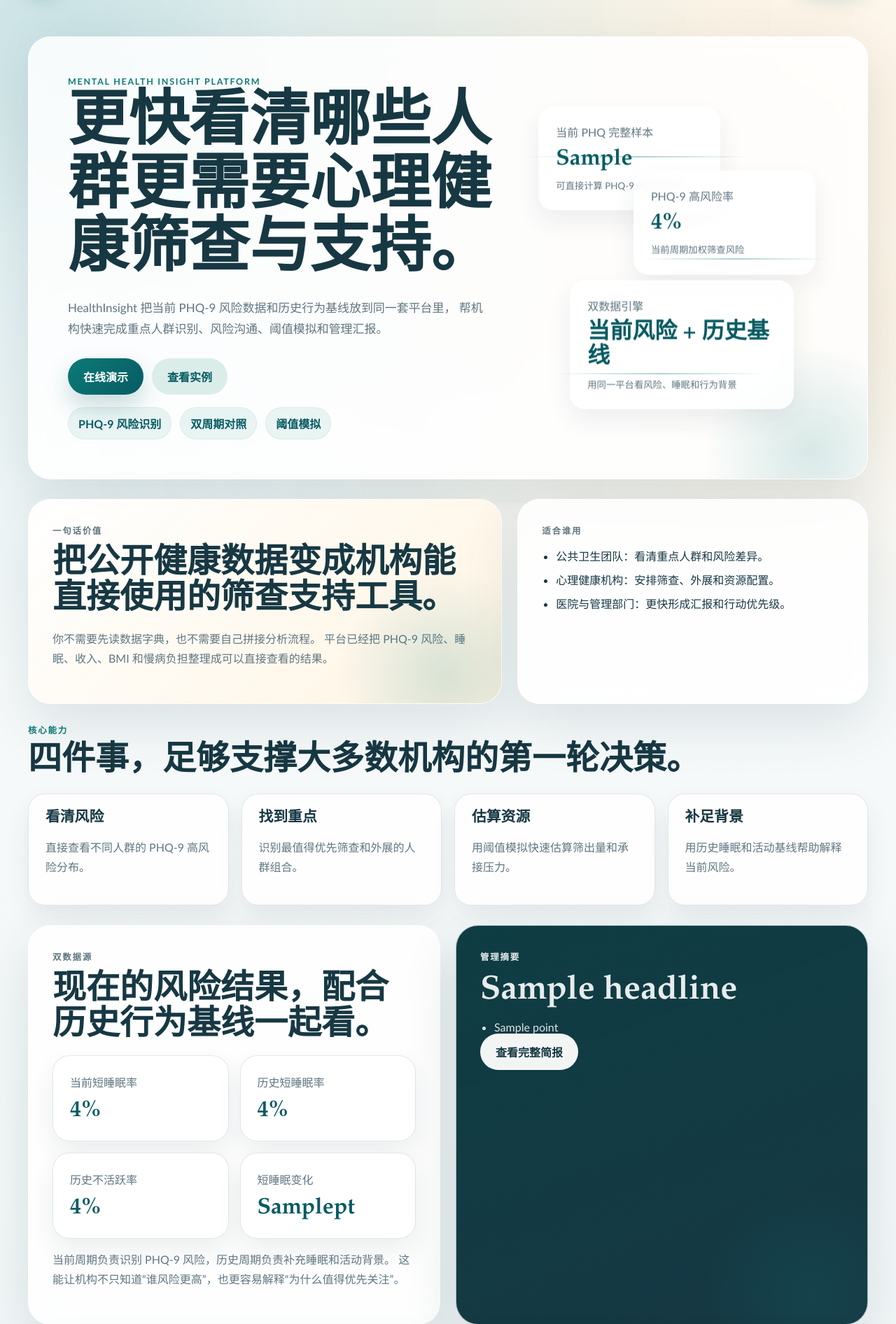
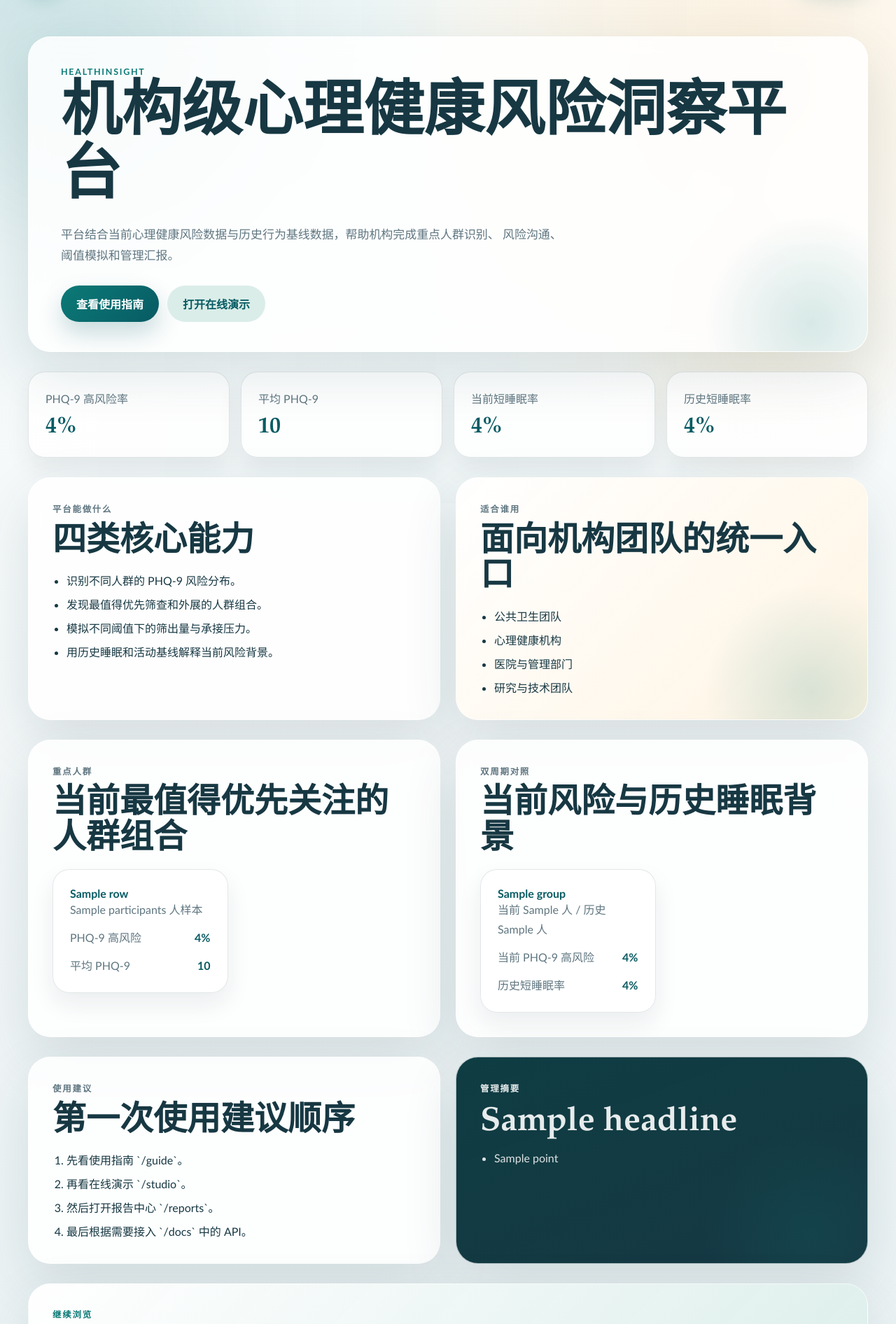
Before and after one commit to Cherry-Jam1010/HealthInsight, a FastAPI app: template app/templates/index.html in a window 1280 px wide. Shown: the part 81-1973 px from the top of the page at 70% size. Run offline with FastAPI, Linux system fonts and the light colour scheme; the template is opened without the code that fills it: most values are stand-ins (such as "Sample title", 1, 10 or a date in 2020).

Commit message:
Simplify homepage template for HF compatibility

```diff
--- a/app/templates/index.html
+++ b/app/templates/index.html
@@ -1,171 +1,70 @@
 {% extends "base.html" %}
 
-{% block title %}HealthInsight | 机构级心理健康洞察平台{% endblock %}
+{% block title %}HealthInsight | 首页{% endblock %}
 
 {% block content %}
-<section class="hero hero-home section-shell">
-  <div class="hero-copy">
-    <p class="eyebrow">Mental Health Insight Platform</p>
-    <h1>更快看清哪些人群更需要心理健康筛查与支持。</h1>
-    <p class="hero-lead">
-      HealthInsight 把当前 PHQ-9 风险数据和历史行为基线放到同一套平台里，
-      帮机构快速完成重点人群识别、风险沟通、阈值模拟和管理汇报。
-    </p>
-    <div class="hero-actions">
-      <a class="button button-primary" href="/studio">在线演示</a>
-      <a class="button button-secondary" href="/examples">查看实例</a>
-    </div>
-    <div class="hero-badges">
-      <span>PHQ-9 风险识别</span>
-      <span>双周期对照</span>
-      <span>阈值模拟</span>
-    </div>
-  </div>
-  <div class="hero-visual">
-    <article class="glass-card stat-card float-a">
-      <span>当前 PHQ 完整样本</span>
-      <strong>{{ summary.sample.phq_complete_rows }}</strong>
-      <small>可直接计算 PHQ-9 的成人样本</small>
-    </article>
-    <article class="glass-card stat-card float-b">
-      <span>PHQ-9 高风险率</span>
-      <strong>{{ summary.mental_health_signals.phq_high_risk_rate_pct }}%</strong>
-      <small>当前周期加权筛查风险</small>
-    </article>
-    <article class="glass-card stat-card wide-card">
-      <span>双数据引擎</span>
-      <strong>当前风险 + 历史基线</strong>
-      <small>用同一平台看风险、睡眠和行为背景</small>
-    </article>
-    <div class="signal-lines">
-      <span></span>
-      <span></span>
-      <span></span>
-    </div>
+<section class="page-hero section-shell">
+  <p class="eyebrow">HealthInsight</p>
+  <h1>机构级心理健康风险洞察平台</h1>
+  <p class="hero-lead">
+    平台结合当前心理健康风险数据与历史行为基线数据，帮助机构完成重点人群识别、
+    风险沟通、阈值模拟和管理汇报。
+  </p>
+  <div class="hero-actions">
+    <a class="button button-primary" href="/guide">查看使用指南</a>
+    <a class="button button-secondary" href="/studio">打开在线演示</a>
   </div>
 </section>
 
-<section class="section-shell section-grid">
-  <article class="panel panel-accent reveal-on-scroll">
-    <p class="section-tag">一句话价值</p>
-    <h2>把公开健康数据变成机构能直接使用的筛查支持工具。</h2>
-    <p>
-      你不需要先读数据字典，也不需要自己拼接分析流程。
-      平台已经把 PHQ-9 风险、睡眠、收入、BMI 和慢病负担整理成可以直接查看的结果。
-    </p>
-  </article>
-  <article class="panel reveal-on-scroll">
-    <p class="section-tag">适合谁用</p>
-    <ul class="clean-list">
-      <li>公共卫生团队：看清重点人群和风险差异。</li>
-      <li>心理健康机构：安排筛查、外展和资源配置。</li>
-      <li>医院与管理部门：更快形成汇报和行动优先级。</li>
-    </ul>
-  </article>
-</section>
-
 <section class="section-shell">
-  <div class="section-heading">
-    <p class="section-tag">核心能力</p>
-    <h2>四件事，足够支撑大多数机构的第一轮决策。</h2>
-  </div>
-  <div class="feature-grid">
-    <article class="feature-card reveal-on-scroll">
-      <h3>看清风险</h3>
-      <p>直接查看不同人群的 PHQ-9 高风险分布。</p>
+  <div class="metric-board">
+    <article class="metric-tile reveal-on-scroll">
+      <span>PHQ-9 高风险率</span>
+      <strong>{{ summary.mental_health_signals.phq_high_risk_rate_pct }}%</strong>
     </article>
-    <article class="feature-card reveal-on-scroll">
-      <h3>找到重点</h3>
-      <p>识别最值得优先筛查和外展的人群组合。</p>
+    <article class="metric-tile reveal-on-scroll">
+      <span>平均 PHQ-9</span>
+      <strong>{{ summary.mental_health_signals.mean_phq9_score }}</strong>
     </article>
-    <article class="feature-card reveal-on-scroll">
-      <h3>估算资源</h3>
-      <p>用阈值模拟快速估算筛出量和承接压力。</p>
+    <article class="metric-tile reveal-on-scroll">
+      <span>当前短睡眠率</span>
+      <strong>{{ summary.shared_signals.current_short_sleep_rate_pct }}%</strong>
     </article>
-    <article class="feature-card reveal-on-scroll">
-      <h3>补足背景</h3>
-      <p>用历史睡眠和活动基线帮助解释当前风险。</p>
+    <article class="metric-tile reveal-on-scroll">
+      <span>历史短睡眠率</span>
+      <strong>{{ summary.shared_signals.legacy_short_sleep_rate_pct }}%</strong>
     </article>
   </div>
 </section>
 
 <section class="section-shell section-grid-two">
   <article class="panel reveal-on-scroll">
-    <p class="section-tag">双数据源</p>
-    <h2>现在的风险结果，配合历史行为基线一起看。</h2>
-    <div class="metric-board compact-metrics">
-      <article class="metric-tile">
-        <span>当前短睡眠率</span>
-        <strong>{{ summary.shared_signals.current_short_sleep_rate_pct }}%</strong>
-      </article>
-      <article class="metric-tile">
-        <span>历史短睡眠率</span>
-        <strong>{{ summary.shared_signals.legacy_short_sleep_rate_pct }}%</strong>
-      </article>
-      <article class="metric-tile">
-        <span>历史不活跃率</span>
-        <strong>{{ summary.baseline_behavior_signals.legacy_inactive_rate_pct }}%</strong>
-      </article>
-      <article class="metric-tile">
-        <span>短睡眠变化</span>
-        <strong>{{ summary.shared_signals.short_sleep_gap_pct_point }}pt</strong>
-      </article>
-    </div>
-    <p>
-      当前周期负责识别 PHQ-9 风险，历史周期负责补充睡眠和活动背景。
-      这能让机构不只知道“谁风险更高”，也更容易解释“为什么值得优先关注”。
-    </p>
+    <p class="section-tag">平台能做什么</p>
+    <h2>四类核心能力</h2>
+    <ul class="clean-list">
+      <li>识别不同人群的 PHQ-9 风险分布。</li>
+      <li>发现最值得优先筛查和外展的人群组合。</li>
+      <li>模拟不同阈值下的筛出量与承接压力。</li>
+      <li>用历史睡眠和活动基线解释当前风险背景。</li>
+    </ul>
   </article>
 
-  <article class="panel panel-dark reveal-on-scroll">
-    <p class="section-tag">管理摘要</p>
-    <h2>{{ manager_report.headline }}</h2>
-    <ul class="clean-list light">
-      {% for point in manager_report.focus_points %}
-      <li>{{ point }}</li>
-      {% endfor %}
+  <article class="panel panel-accent reveal-on-scroll">
+    <p class="section-tag">适合谁用</p>
+    <h2>面向机构团队的统一入口</h2>
+    <ul class="clean-list">
+      <li>公共卫生团队</li>
+      <li>心理健康机构</li>
+      <li>医院与管理部门</li>
+      <li>研究与技术团队</li>
     </ul>
-    <a class="button button-light" href="/reports">查看完整简报</a>
   </article>
-</section>
-
-<section class="section-shell interactive-panel reveal-on-scroll">
-  <div class="section-heading spread">
-    <div>
-      <p class="section-tag">实时画像</p>
-      <h2>不同人群的 PHQ-9 高风险分布</h2>
-    </div>
-    <div class="chip-row">
-      <button class="chip-button is-active" data-home-group="age_band">按年龄</button>
-      <button class="chip-button" data-home-group="income_band">按收入</button>
-      <button class="chip-button" data-home-group="sleep_band">按睡眠</button>
-    </div>
-  </div>
-  <div class="live-grid" data-home-profile data-current-group="age_band">
-    <div class="profile-bars" data-profile-bars>
-      {% for row in profile.rows[:4] %}
-      <div class="bar-item">
-        <div class="bar-label">
-          <span>{{ row.group }}</span>
-          <strong>{{ row.high_risk_rate_pct }}%</strong>
-        </div>
-        <div class="bar-track">
-          <div class="bar-fill" style="width: {{ row.high_risk_rate_pct or 0 }}%"></div>
-        </div>
-      </div>
-      {% endfor %}
-    </div>
-    <div class="api-preview">
-      <div class="code-topline">实时接口返回</div>
-      <pre data-home-json><code>{{ profile_json }}</code></pre>
-    </div>
-  </div>
 </section>
 
 <section class="section-shell section-grid-two">
   <article class="panel reveal-on-scroll">
-    <p class="section-tag">重点对象</p>
-    <h2>当前最值得优先纳入筛查的人群组合</h2>
+    <p class="section-tag">重点人群</p>
+    <h2>当前最值得优先关注的人群组合</h2>
     <div class="cohort-stack">
       {% for row in cohorts.rows[:4] %}
       <article class="cohort-card">
@@ -185,8 +84,8 @@
   </article>
 
   <article class="panel reveal-on-scroll">
-    <p class="section-tag">双周期快照</p>
-    <h2>同一类人群，当前风险与历史睡眠背景一起看</h2>
+    <p class="section-tag">双周期对照</p>
+    <h2>当前风险与历史睡眠背景</h2>
     <div class="cohort-stack">
       {% for row in comparison.rows[:4] %}
       <article class="cohort-card">
@@ -210,46 +109,36 @@
 
 <section class="section-shell section-grid-two">
   <article class="panel reveal-on-scroll">
-    <p class="section-tag">风险线索</p>
-    <h2>哪些因素分层最值得优先关注</h2>
-    <div class="cohort-stack">
-      {% for row in risk_factors.rows %}
-      <article class="cohort-card">
-        <div class="cohort-title">{{ row.dimension }} / {{ row.group }}</div>
-        <div class="cohort-meta">{{ row.participants }} 人有效样本</div>
-        <div class="metric-inline">
-          <span>高风险率</span>
-          <strong>{{ row.high_risk_rate_pct }}%</strong>
-        </div>
-        <div class="metric-inline">
-          <span>高于总体</span>
-          <strong>{{ row.uplift_vs_overall_pct_point }}pt</strong>
-        </div>
-      </article>
-      {% endfor %}
-    </div>
+    <p class="section-tag">使用建议</p>
+    <h2>第一次使用建议顺序</h2>
+    <ol class="clean-list">
+      <li>先看使用指南 `/guide`。</li>
+      <li>再看在线演示 `/studio`。</li>
+      <li>然后打开报告中心 `/reports`。</li>
+      <li>最后根据需要接入 `/docs` 中的 API。</li>
+    </ol>
   </article>
 
-  <article class="panel panel-accent reveal-on-scroll">
-    <p class="section-tag">下一步怎么用</p>
-    <h2>先用平台看清风险，再决定筛查节奏和资源投入。</h2>
-    <ul class="clean-list">
-      <li>进入在线演示：直接查看接口和实时结果。</li>
-      <li>进入落地实例：看看不同机构怎么使用这些结论。</li>
-      <li>进入报告中心：按研究、管理和临床视角切换输出。</li>
+  <article class="panel panel-dark reveal-on-scroll">
+    <p class="section-tag">管理摘要</p>
+    <h2>{{ manager_report.headline }}</h2>
+    <ul class="clean-list light">
+      {% for point in manager_report.focus_points %}
+      <li>{{ point }}</li>
+      {% endfor %}
     </ul>
   </article>
 </section>
 
 <section class="section-shell cta-ribbon reveal-on-scroll">
   <div>
-    <p class="section-tag">立即体验</p>
-    <h2>从风险画像到阈值模拟，一次看清平台能做什么。</h2>
-    <p>如果你要给客户、老师或团队展示产品，现在就可以直接进入演示页。</p>
+    <p class="section-tag">继续浏览</p>
+    <h2>先看指南，再看演示，最后再接接口。</h2>
+    <p>如果首页可以正常运行，后续页面和 API 才更适合继续验证。</p>
   </div>
   <div class="cta-actions">
-    <a class="button button-primary" href="/studio">打开演示</a>
-    <a class="button button-secondary" href="/vision">查看全球视野</a>
+    <a class="button button-primary" href="/guide">打开指南</a>
+    <a class="button button-secondary" href="/docs">打开接口文档</a>
   </div>
 </section>
 {% endblock %}
```
